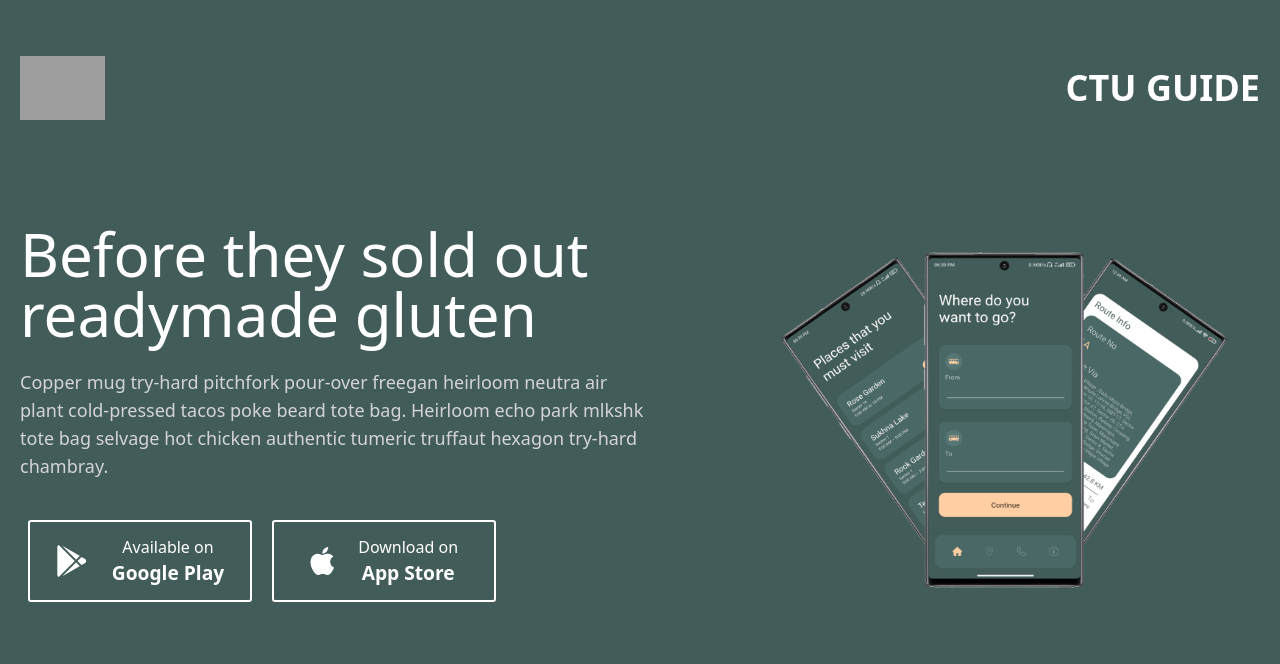
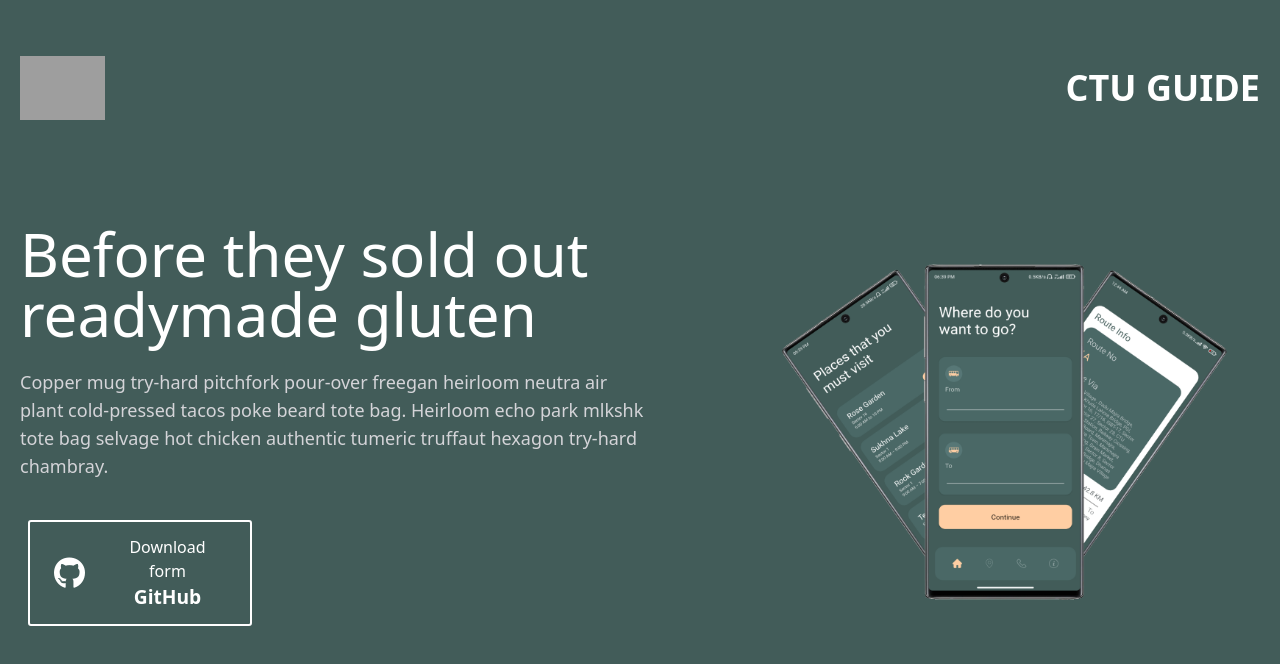
Before and after one commit to beingmishra/ctuGuide, a plain HTML site: page index.html in a window 1280 px wide. Drawn offline with nearby package versions, Linux system fonts and the light colour scheme; grey boxes are pictures that could not be loaded.

Commit message:
Some minor fixes

```diff
--- a/index.html
+++ b/index.html
@@ -96,12 +96,8 @@
           style="visibility: visible; animation-duration: 1s; animation-delay: 0.6s; animation-name: fadeInUp;"
           id="btns">
           <button class="custom-btn  d-inline-flex w-56 align-items-center justify-center m-2 m-sm-0 me-sm-3 text-white hover:bg-[#fce4d0] hover:text-[#425c59]">
-            <i class="fa-brands fa-2x fa-google-play"></i>
-            <p class="ml-6">Available on <br> <b>Google Play</b></p>
-          </button>
-          <button class="custom-btn  d-inline-flex w-56 mt-6 lg:mt-0 align-items-center justify-center m-2 m-sm-0 text-white hover:bg-[#fce4d0] hover:text-[#425c59]">
-            <i class="fa-brands fa-2x fa-apple"></i>
-            <p class="ml-6">Download on <br> <b>App Store</b></p>
+            <i class="fa-brands fa-2x fa-github"></i>
+            <p class="ml-6">Download form <br> <b>GitHub</b></p>
           </button>
         </div>
       </div>
```
